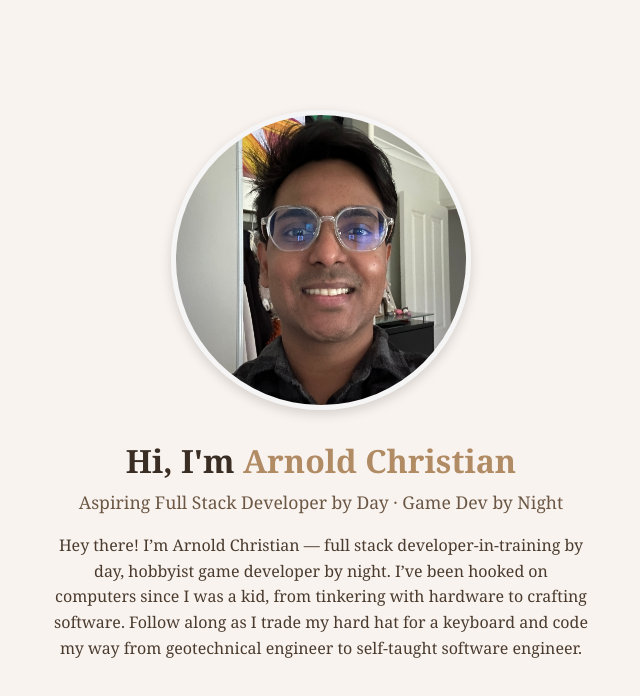
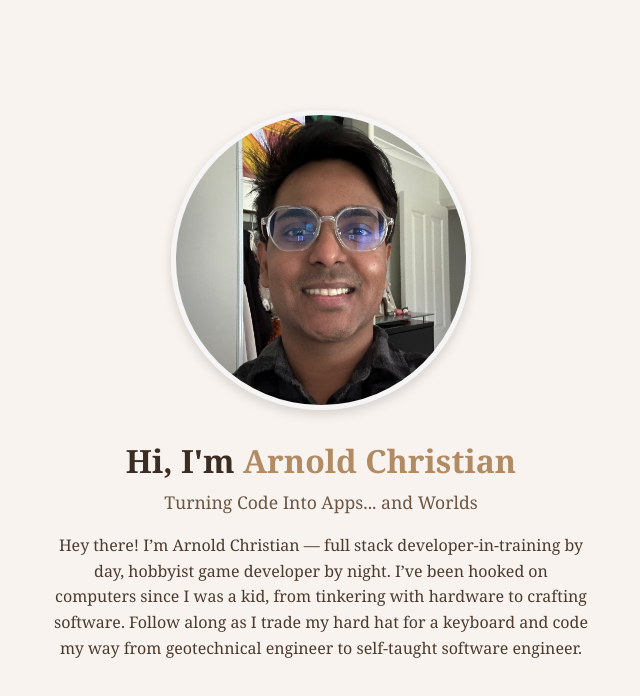
Before and after one commit to ackkracck/Me, a plain HTML site: page index.html in a window 1280 px wide. Shown: the whole page, without its empty margins (319-959 px from the left). Drawn offline with Linux system fonts and the light colour scheme.

Commit message:
Fixed wording for hero section subtitle

```diff
--- a/index.html
+++ b/index.html
@@ -11,7 +11,7 @@
     <div class="hero-content">
         <img src="./images/headshot.jpeg" alt="Headshot of Arnold Christian" class="headshot">
         <h1>Hi, I'm <span>Arnold Christian</span></h1>
-        <h2>Aspiring Full Stack Developer by Day · Game Dev by Night</h2>
+        <h2>Turning Code Into Apps... and Worlds</h2>
         <p>
             Hey there! I’m Arnold Christian — full stack developer-in-training by day, hobbyist game developer by night. I’ve been hooked on computers since I was a kid, from tinkering with hardware to crafting software. Follow along as I trade my hard hat for a keyboard and code my way from geotechnical engineer to self-taught software engineer.
         </p>
```
